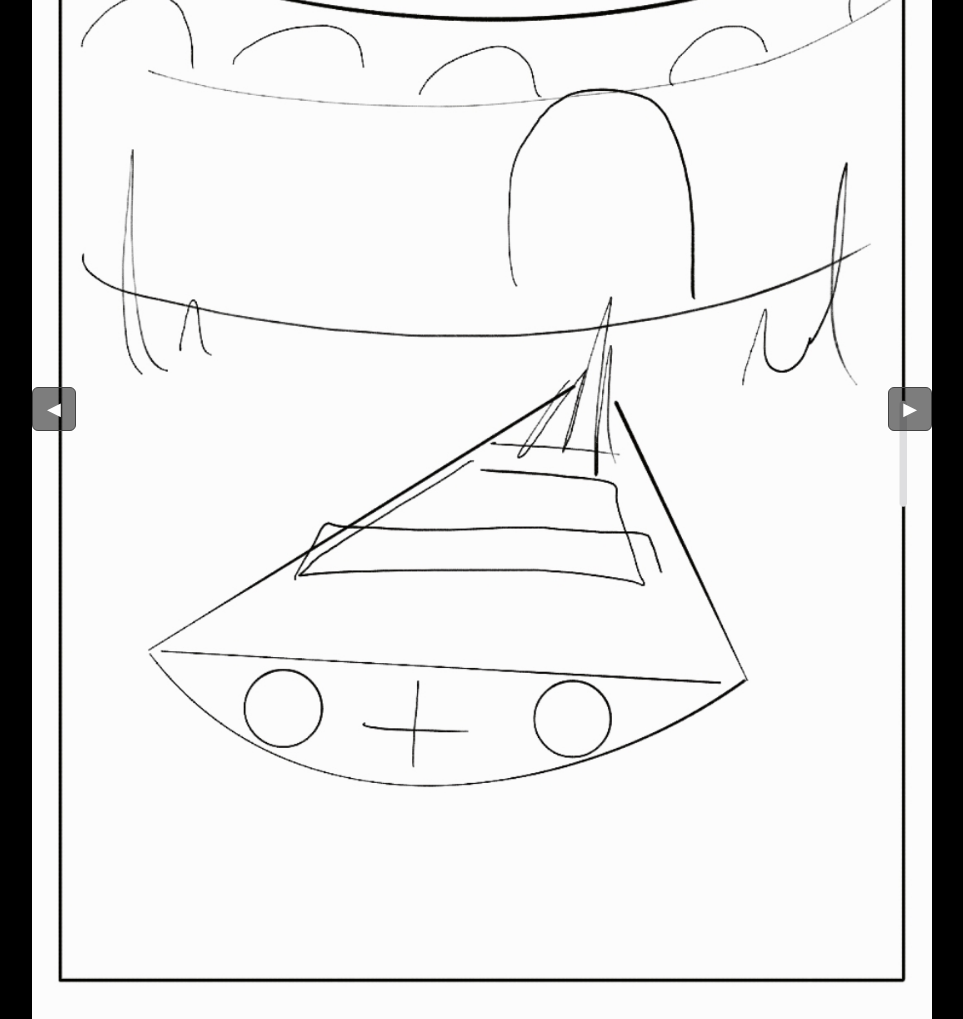
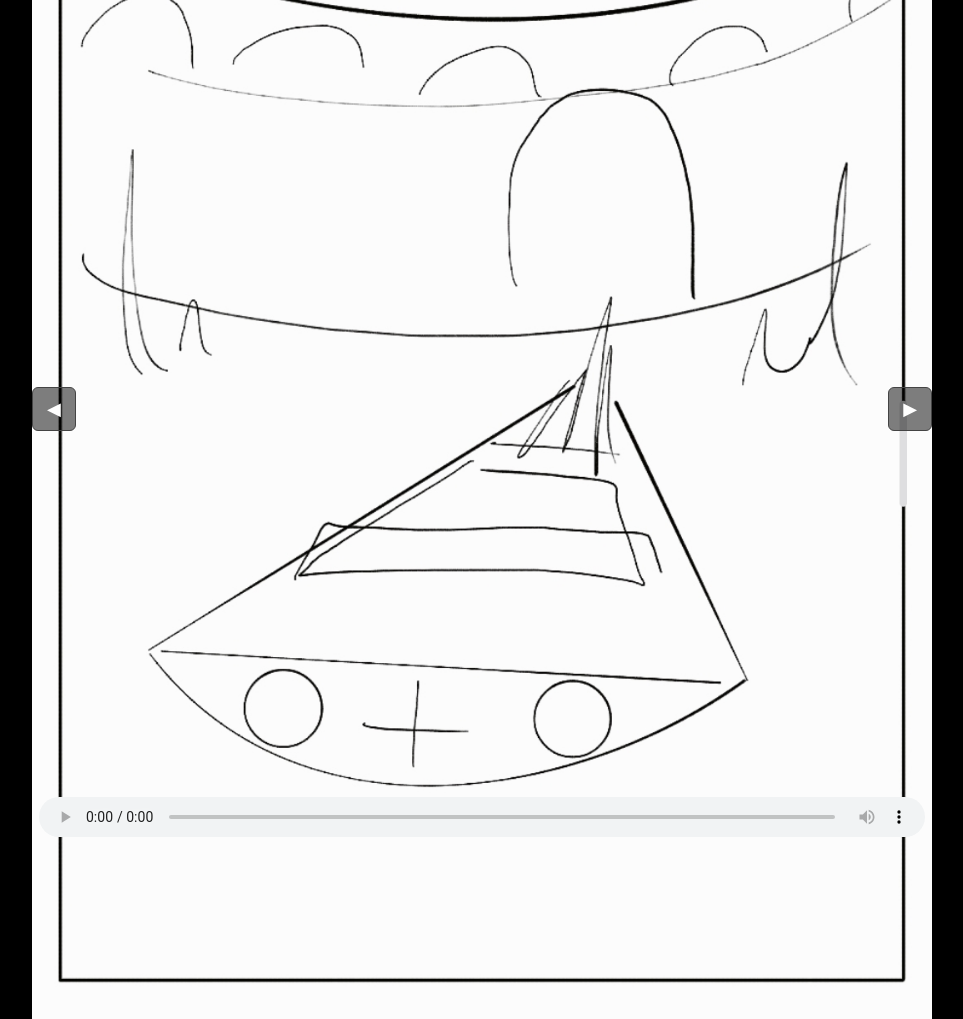
Before and after one commit to davidravenson/SANCTUM.MANGA, a plain HTML site: page index.html in a window 1280 px wide. Shown: the whole page, without its empty margins (158-1121 px from the left). Drawn offline with Linux system fonts and the light colour scheme.

Commit message:
Update index.html

```diff
--- a/index.html
+++ b/index.html
@@ -12,6 +12,33 @@
     .controls { position: absolute; top: 50%; transform: translateY(-50%); width: 100%; display: flex; justify-content: space-between; pointer-events: none; }
     button { pointer-events: auto; background: rgba(0,0,0,0.5); border: 1px solid #444; color: #fff; padding: 10px 14px; font-size: 18px; border-radius: 6px; }
     .indicator { margin-top: 8px; color: #ddd; text-align: center; }
+
+    /* === AUDIO (added) === */
+    .audioWrap{
+      width:100%;
+      max-width:900px;
+      margin-top:12px;
+      display:flex;
+      flex-direction:column;
+      align-items:center;
+      gap:8px;
+    }
+    .audioNote{
+      color:#aaa;
+      font-size:0.95rem;
+      text-align:center;
+      max-width:900px;
+      line-height:1.35;
+    }
+    audio{
+      width:100%;
+      max-width:900px;
+      background:#0b0b0b;
+      border:1px solid #222;
+      border-radius:10px;
+      padding:6px;
+      box-sizing:border-box;
+    }
   </style>
 </head>
 <body>
@@ -28,6 +55,17 @@
         </div>
       </div>
       <img id="pageImg" class="page" src="" alt="Page" draggable="false" />
+    </div>
+
+    <!-- === AUDIO PLAYER (added) === -->
+    <div class="audioWrap">
+      <div class="audioNote">
+        Optional sound layer. Felt, not required.
+      </div>
+      <audio controls preload="metadata">
+        <source src="media/audio/sanctum_pilot_part1_instrumental.mp3" type="audio/mpeg">
+        Dein Browser kann dieses Audio nicht abspielen.
+      </audio>
     </div>
 
     <div class="indicator" id="indicator">Detecting pages...</div>
```
